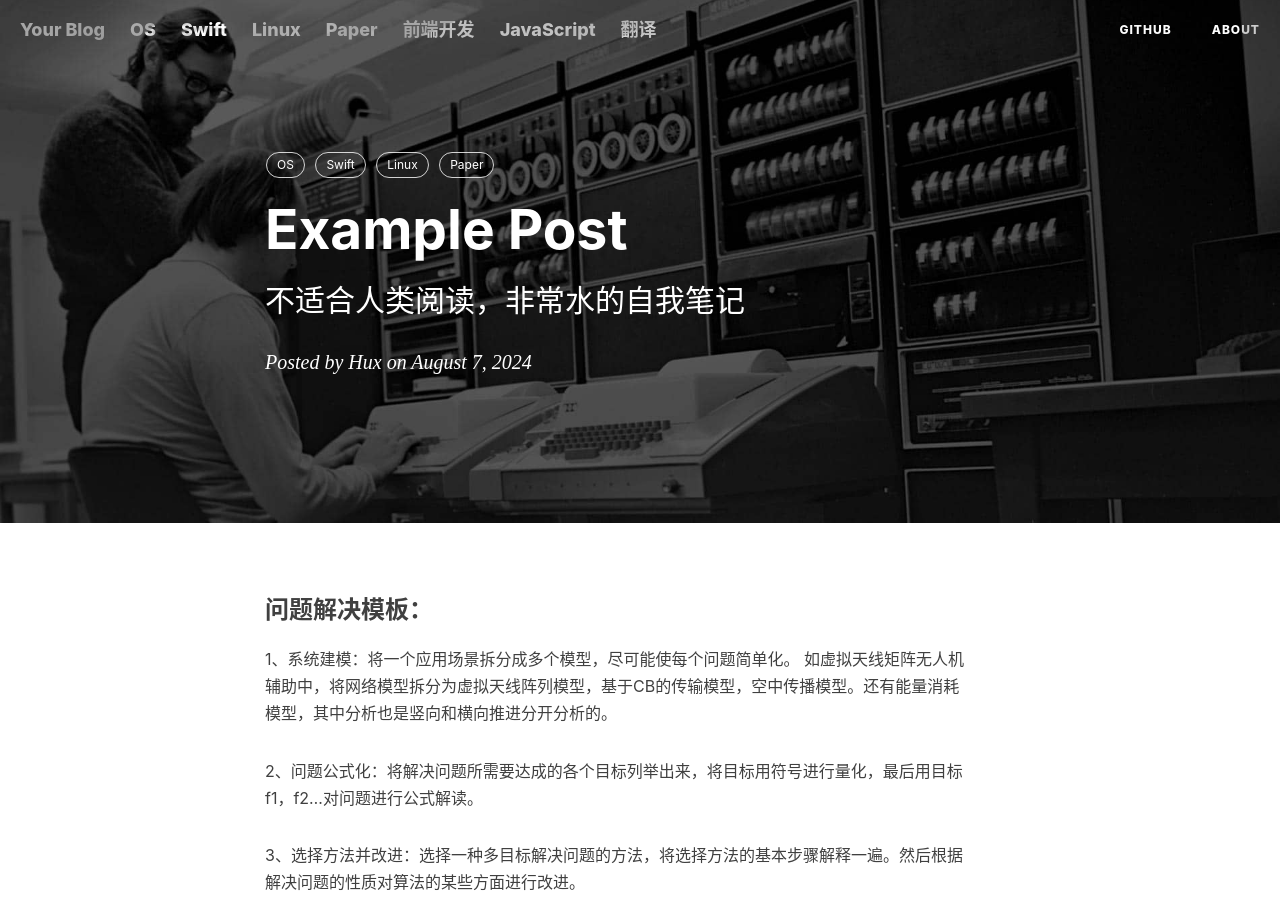
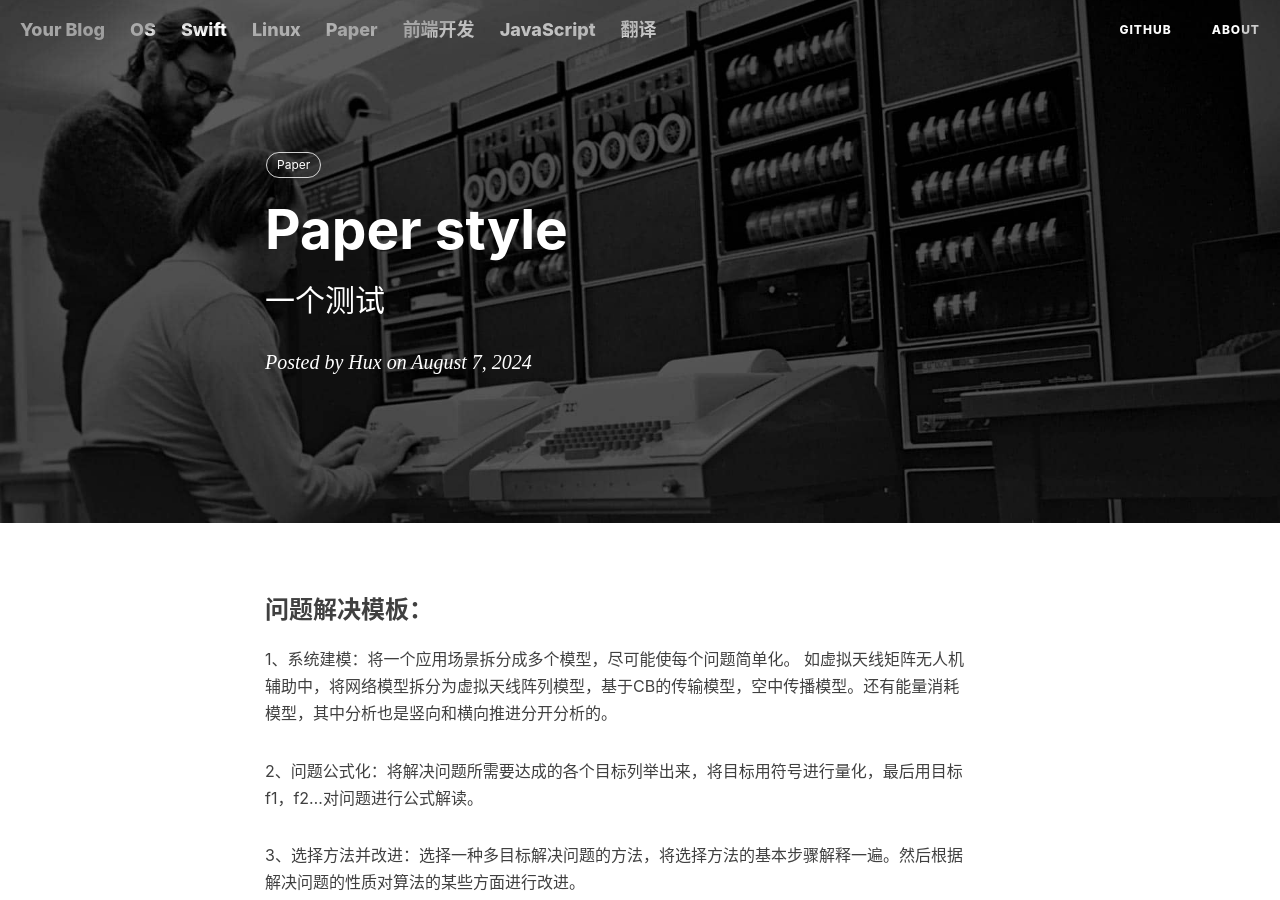
Before and after one commit to skiesclear/clearday, a Jekyll site: the page built from _posts/2024-08-07-unix-paper.md, in a window 1280 px wide and 900 px high. Built offline with Jekyll 4.4.1, drawn with Linux system fonts in a browser that asks for light colours; nearby versions of some CDN libraries; comment, search, counter and statistics services are not loaded.

Commit message:
Update 2024-08-07-unix-paper.md

```diff
--- a/_posts/2024-08-07-unix-paper.md
+++ b/_posts/2024-08-07-unix-paper.md
@@ -1,14 +1,11 @@
 ---
 layout:     post
-title:      "Example Post"
-subtitle:   "不适合人类阅读，非常水的自我笔记"
+title:      "Paper style"
+subtitle:   "一个测试"
 date:       2024-08-07
 author:     "Hux"
 header-img: "img/post-bg-unix-linux.jpg"
 tags:
-    - OS
-    - Swift
-    - Linux
     - Paper
 ---
 
```
